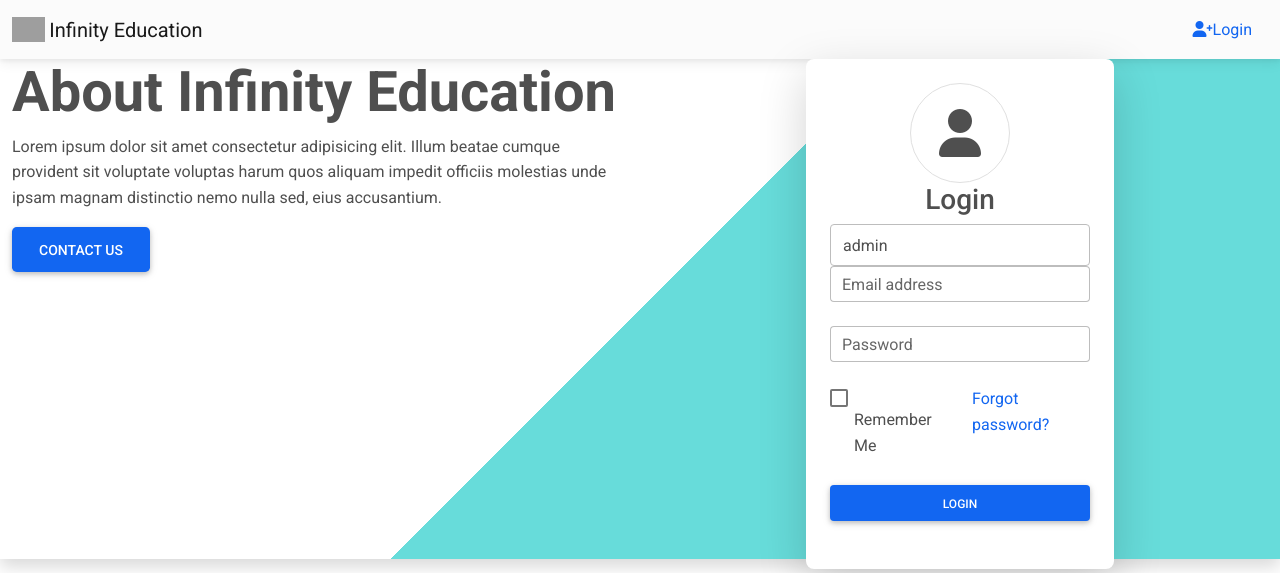
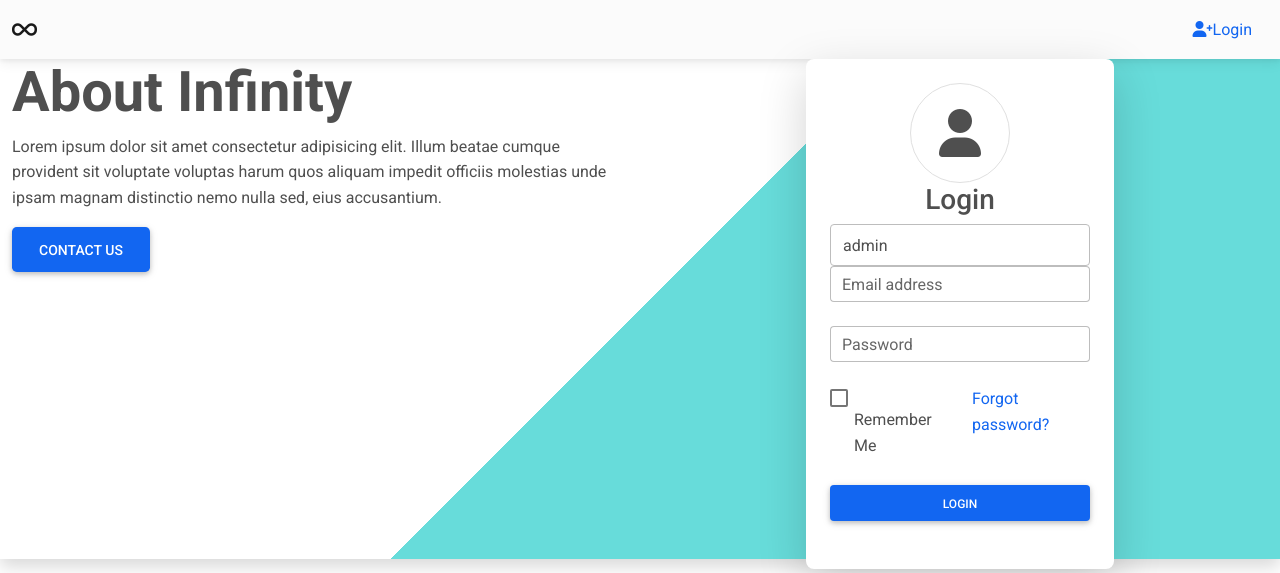
Before and after one commit to dhananjay-sharma04/Institute-Management, a PHP site: page /ims/index.php in a window 1280 px wide. Shown: the top 573 px of the page. Run offline with PHP 8.4, Linux system fonts and the light colour scheme; some libraries are stand-ins or nearby versions; grey boxes are pictures that could not be loaded.

Commit message:
login page changes

```diff
--- a/src/index.php
+++ b/src/index.php
@@ -71,12 +71,7 @@ if(isset($_POST['login']))
     <div class="collapse navbar-collapse" id="navbarSupportedContent">
       <!-- Navbar brand -->
       <a class="navbar-brand mt-2 mt-lg-0" href="#">
-        <img
-          src="./assets/Image/InfinityEducation.jpg"
-          height="25"
-          alt="InfinityEducation"
-          loading="lazy"
-        />Infinity Education
+      <i class="fa-solid fa-infinity"></i>
       </a>
       <!-- Left links
       <ul class="navbar-nav me-auto mb-2 mb-lg-0">
@@ -119,7 +114,7 @@ if(isset($_POST['login']))
     <div class="container-fluid my-auto">
         <div class="row">
             <div class="col-lg-6">
-                <h1 class="display-4 font-weight-bold">About Infinity Education</h1>
+                <h1 class="display-4 font-weight-bold">About Infinity</h1>
                 <p>Lorem ipsum dolor sit amet consectetur adipisicing elit. Illum beatae cumque provident sit voluptate voluptas harum quos aliquam impedit officiis molestias unde ipsam magnam distinctio nemo nulla sed, eius accusantium.</p>
                 <a href="#" class="btn btn-lg btn-primary">Contact Us</a>
             </div>
--- a/src/teacher/navbar.php
+++ b/src/teacher/navbar.php
@@ -33,9 +33,9 @@
         </li>
         <li>
             <div class="icon-link">
-                <i class="uil uil-clock"></i>
+                <i class="uil uil-pen"></i>
                 <a href="teacher/send_hw.php">
-                <span class="link-name">Send homework</span>
+                <span class="link-name">Homework</span>
                 </a>
             </div>
             <ul class="sub-menu blank">
```
